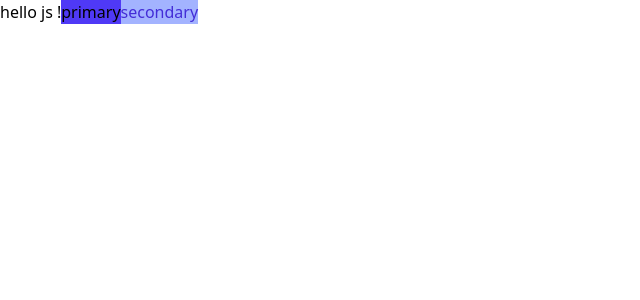
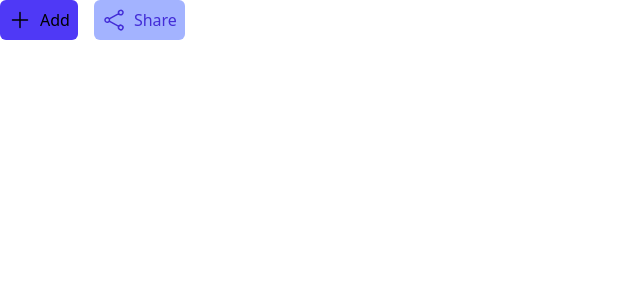
Before and after one commit to Emppyron/OtherBrain, a React (Vite) app in the folder frontend/: page / in a window 1280 px wide. Shown: the top 300 px of the page, without its empty margins (0-640 px from the left). Built offline with nearby package versions, Linux system fonts and the light colour scheme.

Commit message:
buttons frontend done

```diff
--- a/frontend/src/App.tsx
+++ b/frontend/src/App.tsx
@@ -1,14 +1,19 @@
 
 import './App.css'
 import {Button} from "./components/button"
+import { PlusIcon } from "./components/Icons/plusIcon";
+import { ShareIcon } from './components/Icons/shareIcon';
 function App() {
 
 
   return (
     <>
-      hello js !
-      <Button variant="primary" size="md" text="asd" onClick={()=>{}}></Button>
-      <Button variant="secondary" size="md" text="asd" onClick={()=>{}}></Button>
+      <div className='flex gap-4 '>
+      <Button startIcon={<PlusIcon size="lg"></PlusIcon>} variant="primary" size="sm" text="Add" onClick={()=>{}}>
+      </Button>
+      <Button startIcon={<ShareIcon size="lg"></ShareIcon>} variant="secondary" size="sm" text="Share" onClick={()=>{}}>
+      </Button>
+      </div>
 
     </>
   )
--- /dev/null
+++ b/frontend/src/components/Icons/index.ts
@@ -0,0 +1,10 @@
+export interface IconProps{
+     size: "sm" | "md" | "lg"
+}
+
+export const IconStyles={
+    "sm" : "size-2",
+    "md" : "size-4",
+    "lg" : "size-6"
+
+}
--- /dev/null
+++ b/frontend/src/components/Icons/plusIcon.tsx
@@ -0,0 +1,9 @@
+import { IconProps, IconStyles } from "."
+
+export const PlusIcon =(props: IconProps)=>{
+return(
+<svg xmlns="http://www.w3.org/2000/svg" fill="none" viewBox="0 0 24 24" stroke-width="1.5" stroke="currentColor" className={`${IconStyles[props.size]}`}>
+  <path stroke-linecap="round" stroke-linejoin="round" d="M12 4.5v15m7.5-7.5h-15" />
+</svg>
+)
+}
--- /dev/null
+++ b/frontend/src/components/Icons/shareIcon.tsx
@@ -0,0 +1,9 @@
+import { IconProps, IconStyles } from ".";
+
+export const ShareIcon=(props:IconProps)=>{
+return (
+<svg xmlns="http://www.w3.org/2000/svg" fill="none" viewBox="0 0 24 24" stroke-width="1.5" stroke="currentColor" className={IconStyles[props.size]}>
+  <path stroke-linecap="round" stroke-linejoin="round" d="M7.217 10.907a2.25 2.25 0 1 0 0 2.186m0-2.186c.18.324.283.696.283 1.093s-.103.77-.283 1.093m0-2.186 9.566-5.314m-9.566 7.5 9.566 5.314m0 0a2.25 2.25 0 1 0 3.935 2.186 2.25 2.25 0 0 0-3.935-2.186Zm0-12.814a2.25 2.25 0 1 0 3.933-2.185 2.25 2.25 0 0 0-3.933 2.185Z" />
+</svg>
+);
+}
--- a/frontend/src/components/button.tsx
+++ b/frontend/src/components/button.tsx
@@ -14,11 +14,22 @@
   "primary" : "bg-indigo-600 text-black",
   "secondary" : "bg-indigo-300 text-indigo-700"
 }
+const sizeStyles={
+  "sm" : "p-2",
+  "md" : "p-4",
+  "lg" : "p-6"
+}
+
+const defaultStyles="rounded-md flex";
 
 export const Button= (props : ButtonProps)=>{
 
 
-  return (<button className={Variants[props.variant]}>{props.variant}</button>);
+  return (
+  <button className={`${Variants[props.variant]} ${defaultStyles} ${sizeStyles[props.size]}`}>
+    {props.startIcon? <div className="pr-2">{props.startIcon}</div> : null}
+    {props.text}
+    </button>);
 
 }
 
```
